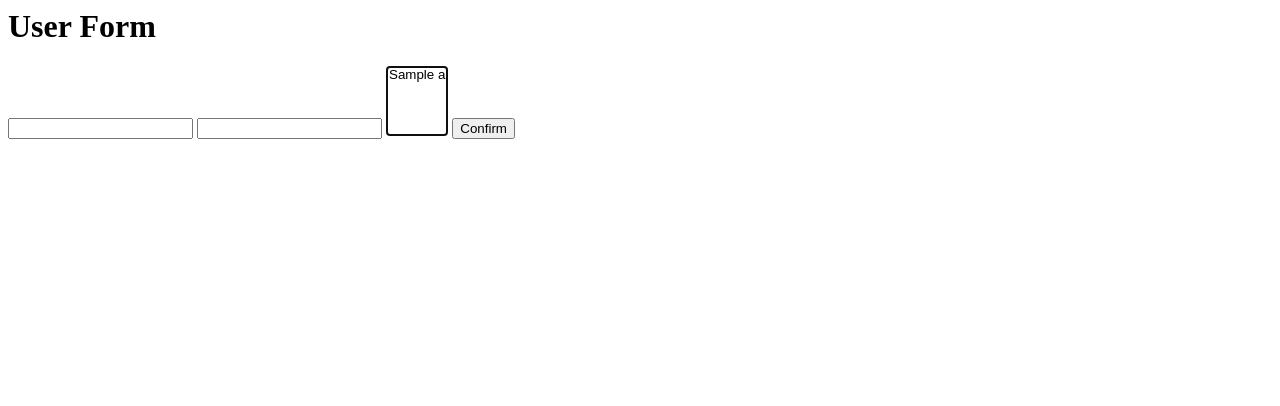
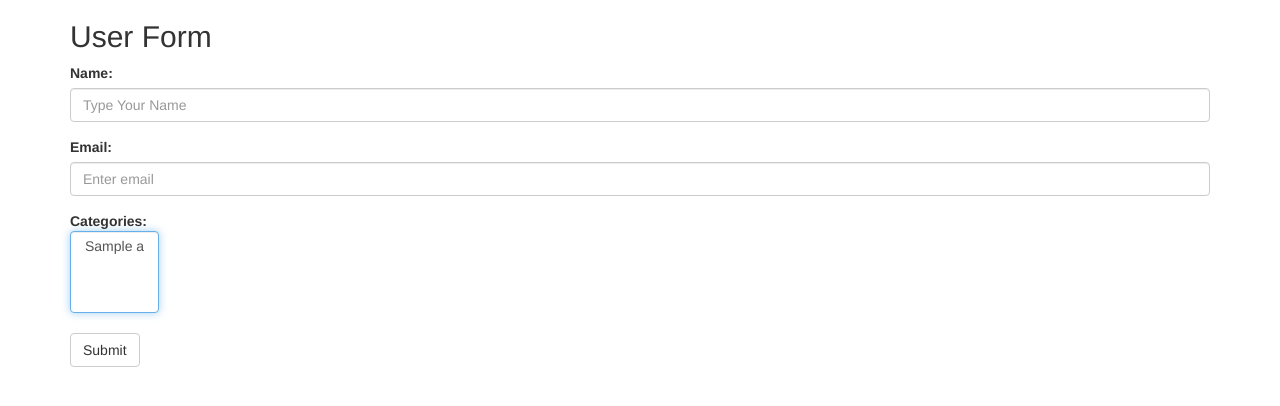
Before and after one commit to SarunasAzna/pyramid_user_form, a Python web app: template app/app/templates/index.jinja2 in a window 1280 px wide. Shown: the top 406 px of the page. Run offline with Jinja, Linux system fonts and the light colour scheme; the template is opened without the code that fills it: most values are stand-ins (such as "Sample title", 1, 10 or a date in 2020); some libraries are stand-ins or nearby versions.

Commit message:
add some bootstrap on form

```diff
--- a/app/app/templates/index.jinja2
+++ b/app/app/templates/index.jinja2
@@ -1,9 +1,34 @@
-<form action="/signup" method="POST">
-    <h1>User Form</h1>
-    <input type="text" name="name" required="1"></input>
-    <input type="email" name="email" required="1"></input>
-    <select multiple="1" required="1" autofocus="1" name="category_ids">
-      {% for n in a %}<option>{{ n.name }}</option>{% endfor %}
-    </select>
-    <input type="submit" value="Confirm"></input>
-</form>
+<!DOCTYPE html>
+<html lang="en">
+<head>
+  <meta charset="utf-8">
+  <meta name="viewport" content="width=device-width, initial-scale=1">
+  <link rel="stylesheet" href="http://maxcdn.bootstrapcdn.com/bootstrap/3.3.7/css/bootstrap.min.css">
+  <script src="https://ajax.googleapis.com/ajax/libs/jquery/1.12.4/jquery.min.js"></script>
+  <script src="http://maxcdn.bootstrapcdn.com/bootstrap/3.3.7/js/bootstrap.min.js"></script>
+</head>
+<body>
+
+<div class="container">
+  <h2>User Form</h2>
+  <form action="/signup" method="POST">
+    <div class="form-group">
+      <label for="name">Name:</label>
+      <input type="text" class="form-control" name="name" placeholder="Type Your Name" required="1">
+    </div>
+    <div class="form-group">
+      <label for="email">Email:</label>
+      <input type="email" class="form-control" name="email" placeholder="Enter email" required="1">
+    </div>
+    <div class="form-group">
+      <label for="category_ids">Categories:</>
+      <select class="form-control" multiple="1" required="1" autofocus="1" name="category_ids">
+        {% for n in a %}<option>{{ n.name }}</option>{% endfor %}
+      </select>
+    </div>
+    <button type="submit" class="btn btn-default">Submit</button>
+  </form>
+</div>
+
+</body>
+</html>
```
